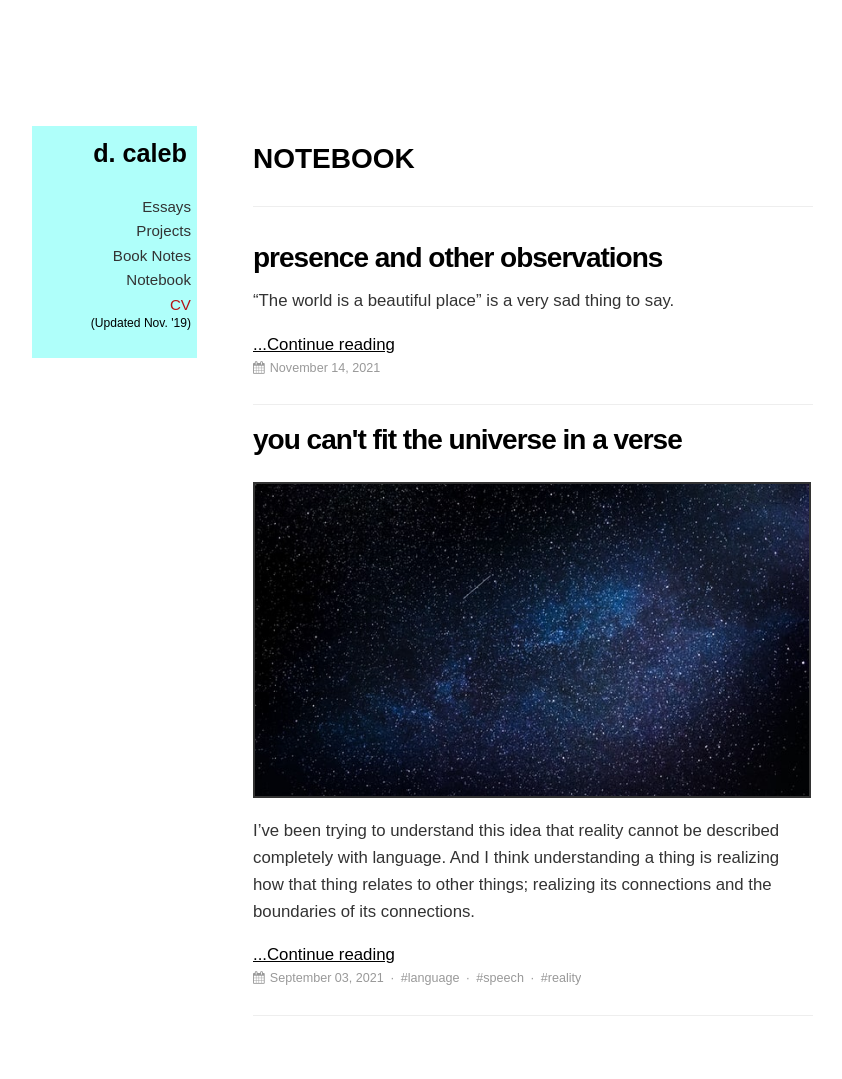
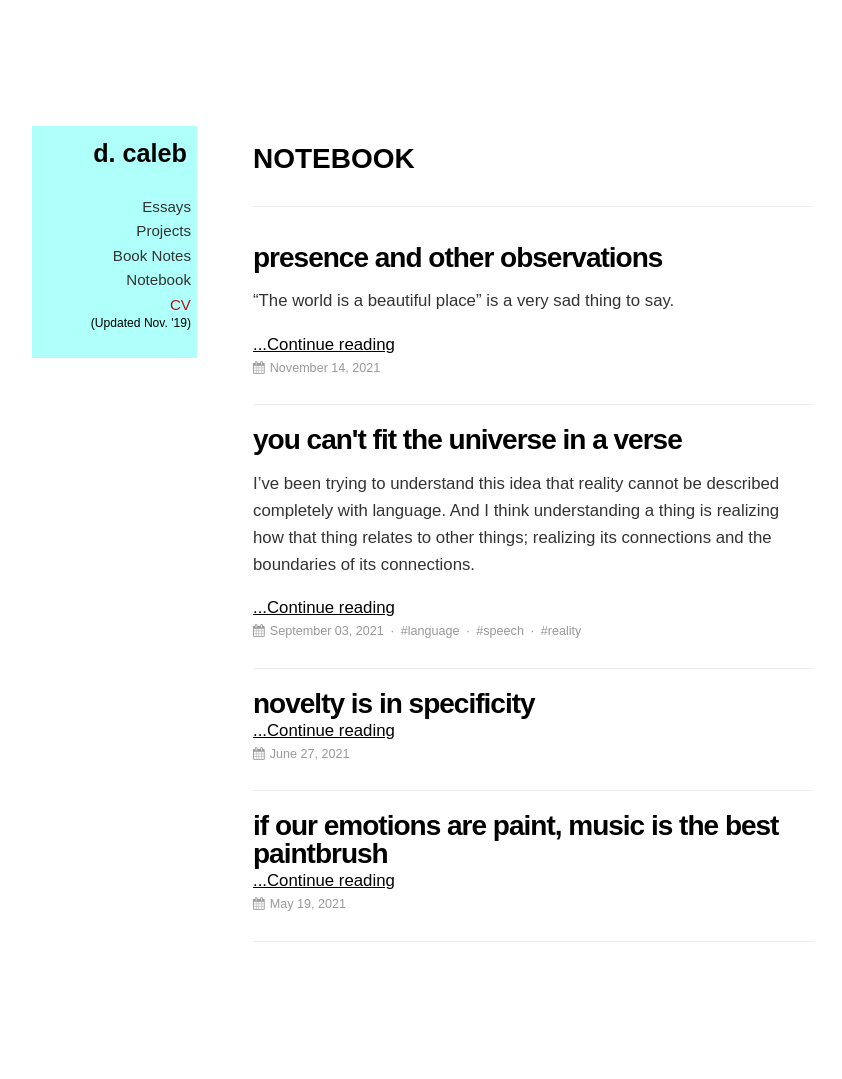
Before and after one commit to dCO2/rococo, a Jekyll site: the page built from notes/index.html, in a window 1280 px wide. Shown: the whole page, without its empty margins (123-965 px from the left). Built offline with Jekyll 4.4.1, drawn with Linux system fonts in a browser that asks for light colours; some web fonts are replaced; after the commit the page ends 1005 px from its top, so only the background shows below that.

Commit message:
blogging like a hacker

```diff
--- /dev/null
+++ b/_posts/2021-05-19-music-emotions-paint.md
@@ -0,0 +1,8 @@
+---
+layout: note
+title: "if our emotions are paint, music is the best paintbrush"
+feature-image:
+feature:
+permalink: /:year/:month/:day/:title
+tags:
+---
--- /dev/null
+++ b/_posts/2021-06-27-novelty-in-specificity.md
@@ -0,0 +1,8 @@
+---
+layout: note
+title: "novelty is in specificity"
+feature-image:
+feature:
+permalink: /:year/:month/:day/:title
+tags:
+---
```
Also changed, not shown: _posts/2021-09-03-universe-in-a-verse.md (+1 -1 lines).
